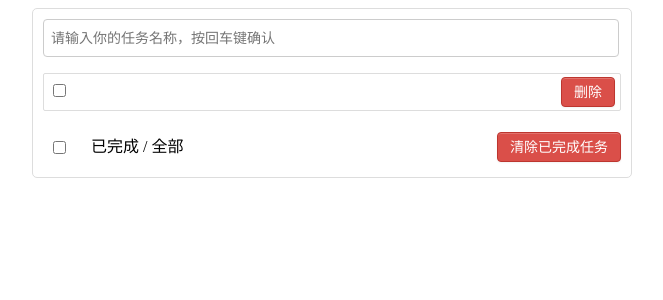
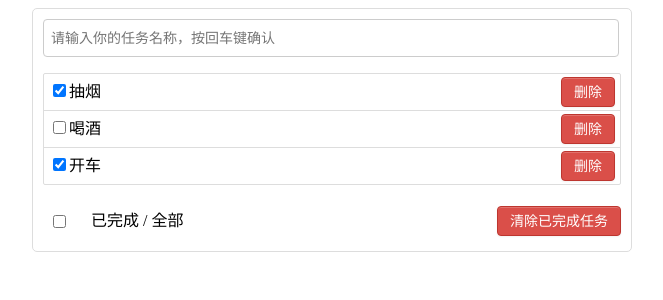
Before and after one commit to Lupgrading/todolist, a Vue app: page / in a window 1280 px wide. Shown: the top 300 px of the page, without its empty margins (308-971 px from the left). Built offline with nearby package versions, Linux system fonts and the light colour scheme.

Commit message:
在列表中展示动态数据

```diff
--- a/src/components/MyItem.vue
+++ b/src/components/MyItem.vue
@@ -1,10 +1,10 @@
 <template>
   <li>
     <label>
-      <input type="checkbox" />
+      <input type="checkbox" :checked="todo.done" />
       <!-- 如下代码也能实现功能，但是不太推荐，因为有点违反原则，因为修改了props -->
       <!-- <input type="checkbox" v-model="todo.done"/> -->
-      <span></span>
+      <span>{{ todo.title }}</span>
     </label>
     <button class="btn btn-danger">删除</button>
   </li>
@@ -13,6 +13,7 @@
 <script>
 export default {
   name: "MyItem",
+  props: ["todo"],
 };
 </script>
 
--- a/src/components/MyList.vue
+++ b/src/components/MyList.vue
@@ -1,6 +1,6 @@
 <template>
   <ul class="todo-main">
-    <MyItem />
+    <MyItem v-for="todoObj in todos" :key="todoObj.id" :todo="todoObj" />
   </ul>
 </template>
 
@@ -11,6 +11,15 @@ export default {
   name: "MyList",
   components: {
     MyItem,
+  },
+  data() {
+    return {
+      todos: [
+        { id: "001", title: "抽烟", done: true },
+        { id: "002", title: "喝酒", done: false },
+        { id: "003", title: "开车", done: true },
+      ],
+    };
   },
 };
 </script>
```
